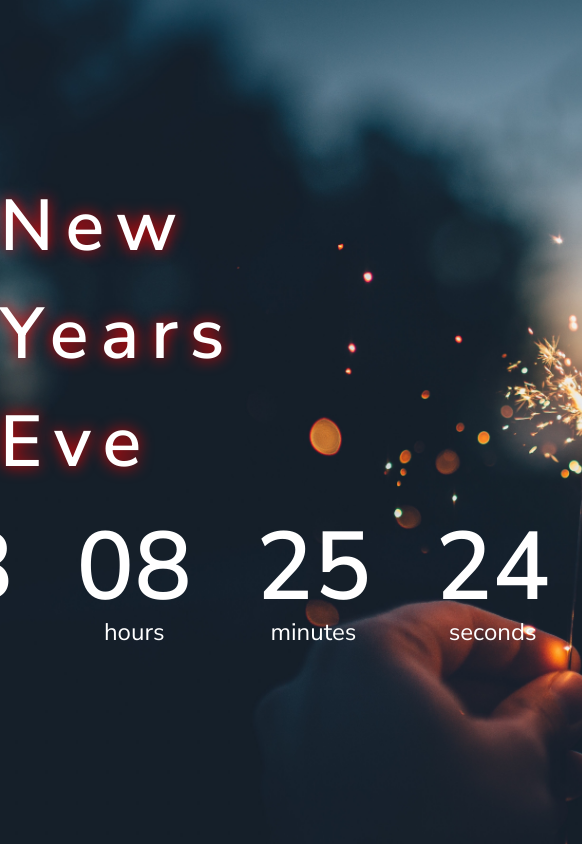
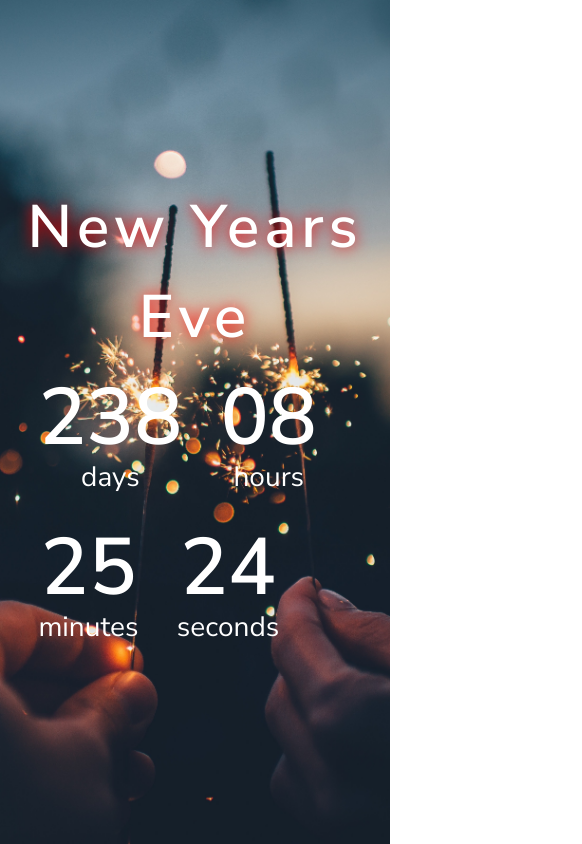
Before and after one commit to amiregerguri/countdown-timer, a plain HTML site: page index.html in a window 390 px wide. Shown: the whole page, 582 px wide, since content can reach past the window. Drawn offline with Linux system fonts and the light colour scheme.

Commit message:
responsive

```diff
--- a/style.css
+++ b/style.css
@@ -4,6 +4,11 @@
   box-sizing: border-box;
   padding: 0;
   margin: 0;
+}
+
+html {
+    /* // 1rem = 10px;  10px/16px = 62.5% */
+  font-size: 62.5%;
 }
 
 body {
@@ -13,6 +18,7 @@ body {
   align-items: center;
   background-image: url(./ian-schneider-PAykYb-8Er8-unsplash.jpg);
   background-size: cover;
+  background-position: center center ;
   background-repeat: no-repeat;
   min-height: 100vh;
   font-family: "Nunito Sans", sans-serif;
@@ -21,25 +27,42 @@ body {
 
 .container {
   display: flex;
+  flex-wrap: wrap
 }
 
 .item-wrapper {
-  margin: 1.5rem 2rem;
+  margin: 2rem 2.4rem;
   text-align: center;
 }
 
 .item-wrapper span {
-  font-size: 1.5rem;
+  font-size: 3.5rem;
 }
 
 h1 {
-  font-size: 6rem;
+  font-size: 10rem;
   line-height: 1;
 }
 
 h2 {
-    font-size: 4.5rem;
-    letter-spacing: 12px;
+    font-size: 7.5rem;
+    letter-spacing: 10px;
     line-height: 1.5;
+    text-align: center;
     text-shadow: rgb(255 0 0) 0px 0px 15px;
 }
+
+@media only screen and (max-width: 450px) {
+    html {
+      font-size: 50%;
+    }
+
+    body {
+        margin-left: 2.4rem;
+        margin-right: 2.4rem;
+    }
+
+    h2 {
+        letter-spacing: 5px;
+    }
+  }
```
